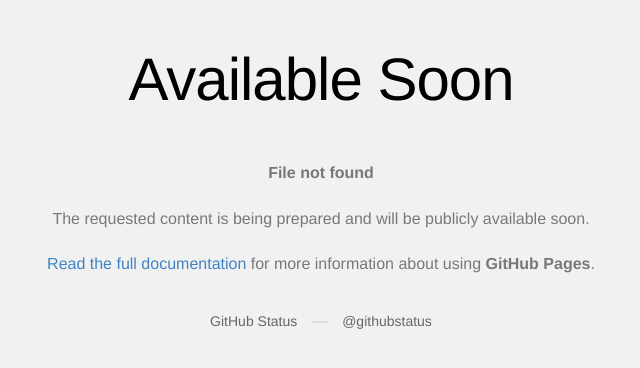
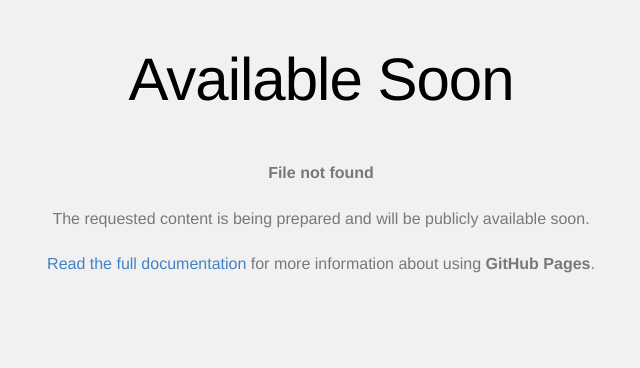
Before and after one commit to zhongchengwu/zhongchengwu.github.io, a Jekyll site: the page _pages/unavailable.html, which Jekyll copies as it is, in a window 1280 px wide. Shown: the top 368 px of the page, without its empty margins (319-959 px from the left). Built offline with Jekyll 4.4.1, drawn with Linux system fonts in a browser that asks for light colours.

Commit message:
Update unavailable.html

```diff
--- a/_pages/unavailable.html
+++ b/_pages/unavailable.html
@@ -64,10 +64,6 @@
         for more information about using <strong>GitHub Pages</strong>.
       </p>
 
-      <div id="suggestions">
-        <a href="https://githubstatus.com">GitHub Status</a> &mdash;
-        <a href="https://twitter.com/githubstatus">@githubstatus</a>
-      </div>
     </div>
   </body>
 </html>
```
